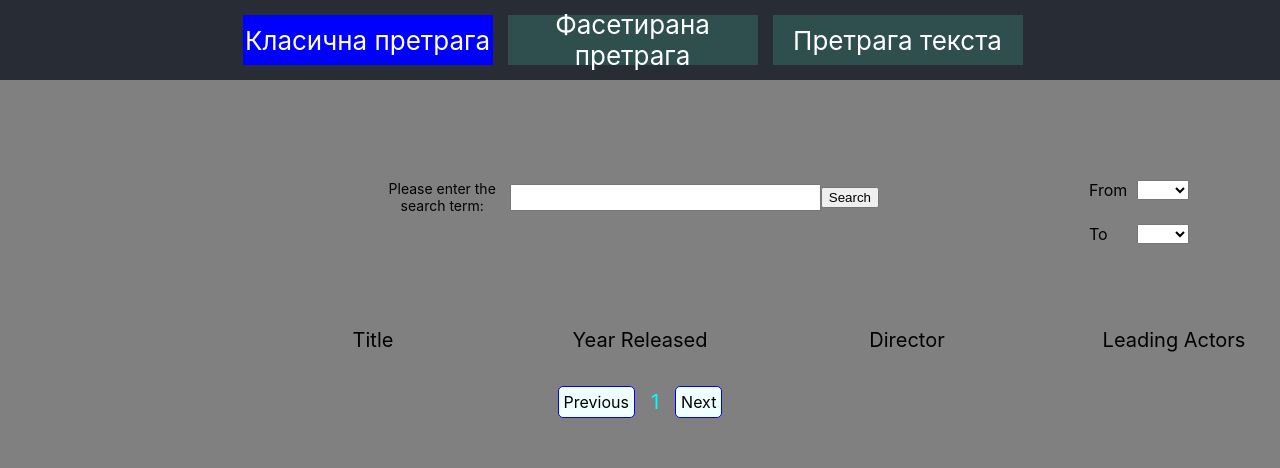
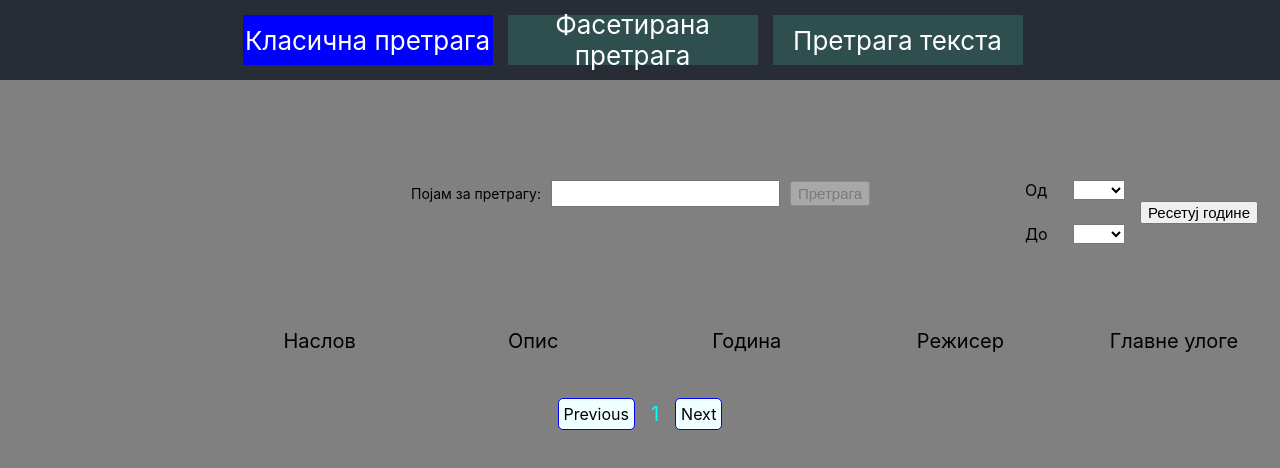
Before and after one commit to markoDragusic/solr_diplomski, a React (Create React App) app: page / in a window 1280 px wide. Shown: the top 468 px of the page. Built offline with nearby package versions, Linux system fonts and the light colour scheme.

Commit message:
basic search fuzzy synonyms plus design finish

```diff
--- a/src/components/basic_search/components.js
+++ b/src/components/basic_search/components.js
@@ -8,10 +8,6 @@ height: ${props => props.hasContent ? "100%" : "100vh"};
 
 `
 export const Header = styled.div`
-// display: flex;
-// position: fixed;
-// top: 0;
-// left: 0;
  background-color: #282c34;
   min-height: 10vh;
   display: flex;
@@ -29,7 +25,7 @@ flex-direction: row;
 export const SearchMain = styled.div`
 display: flex;
 flex-direction: column;
-margin-left: 30%;
+margin-left: 25%;
 max-width: 505px;
 `
 
@@ -38,9 +34,8 @@ export const SearchElements = styled.div`
 display: flex;
 flex-direction: column;
 align-items: center;
-// justify-content: center;
 padding-top: 100px;
-// margin-left: 28%;
+width: 550px;
 `
 
 const SearchItem = styled.div`
@@ -50,13 +45,14 @@ export const SearchLabel = styled(SearchItem)`
 background: gray;
 color: black;
 font-size: 14px;
+width: 100%;
+text-align: right;
 `
 export const SearchInputGroup = styled.div`
 display: flex;
 flex-direction: row;
 align-items: center;
-// padding-top: 100px;
-// margin-left: 28%;
+width: 100%;
 `
 
 export const SearchInputWrapper = styled(SearchItem)`
@@ -69,10 +65,13 @@ font-size: 18px;
 export const SearchInput = styled.input`
 font-size: 18px;
 width: 100%;
+margin-right: 10px;
 `
 
-export const SearchButton = styled(SearchItem)`
-pointer-events: ${props => props.disabled ? 'none' : 'auto'}
+export const SearchButton = styled.button`
+height: 25px;
+font-size: 15px;
+pointer-events: ${props => props.disabled ? 'none' : 'pointer'}
 `
 export const SearchResults = styled.div`
 margin-top: 20px;
@@ -95,18 +94,19 @@ cursor: pointer;
 `
 
 export const Results = styled.div`
-    margin-top: 50px;
+    margin-top: 75px;
 `
 const ResultsHeaderWrapper = styled.div`
     display: flex;
     flex-direction: row;
     justify-content: space-between;
-    margin-bottom: 24px;
+    margin-top: 35px;
+    margin-bottom: 35px;
 `
 
 export const Section = styled.div`
     width: 15%;
-    max-height: 75px;
+    // max-height: 75px;
     overflow: hidden;
     padding: 10px;
 `
@@ -119,10 +119,11 @@ export const ResultsHeader = () => {
     return(
         <ResultsHeaderWrapper>
             <HeaderSection/>
-            <HeaderSection>Title</HeaderSection>
-            <HeaderSection>Year Released</HeaderSection>
-            <HeaderSection>Director</HeaderSection>
-            <HeaderSection>Leading Actors</HeaderSection>
+            <HeaderSection>Наслов</HeaderSection>
+            <HeaderSection>Опис</HeaderSection>
+            <HeaderSection>Година</HeaderSection>
+            <HeaderSection>Режисер</HeaderSection>
+            <HeaderSection>Главне улоге</HeaderSection>
         </ResultsHeaderWrapper>
         )
 }
@@ -131,4 +132,5 @@ export const FilmItem = styled.div`
     display: flex;
     flex-direction: row;
     justify-content: space-between;
+    margin-bottom: 10px;
 `
--- a/src/components/basic_search/index.js
+++ b/src/components/basic_search/index.js
@@ -25,7 +25,7 @@ height: 100%;
     let queryValue = searchValue ?  searchValue : '*:*'
     let queryValueTerms = queryValue.split(" ")
     queryValueTerms = queryValueTerms.map((item) => {
-      return item + "~2"
+      return "(" + item + "~2)"
     })
     queryValue = "(" + queryValueTerms.join(" OR ") + ")"
 
@@ -51,7 +51,7 @@ height: 100%;
 
     query = query + queryElements.join(" AND ")
     query = start ? query + '&start=' + start : query
-    query = query + "&fl=title,director,year_released,leading_actors"
+    query = query + "&fl=title,director,year_released,leading_actors,description"
 
 
     if(!searchValue && (yearFrom || yearTo)){
@@ -101,7 +101,7 @@ function PageFaceted(props){
       <SearchMain>
         <SearchElements>
           <SearchInputGroup>
-            <SearchLabel>Please enter the search term:</SearchLabel>
+            <SearchLabel>Појам за претрагу:</SearchLabel>
             <SearchInput value={searchValue} onChange = {e => setSearchValue(e.target.value)}></SearchInput>
               <SearchButton
                 disabled={!searchValue && !(yearFrom || yearTo)}
@@ -109,7 +109,7 @@ function PageFaceted(props){
                 searchByTerm(setSearchResults, searchValue, 0, setTotal, yearFrom, yearTo, setHasContent);
                 setFromBar(searchValue);
                 setCurrentPage(1)
-              }}><button>Search</button></SearchButton>
+              }}>Претрага</SearchButton>
           </SearchInputGroup>
         </SearchElements>
       </SearchMain>
@@ -121,6 +121,7 @@ function PageFaceted(props){
         <FilmItem key={item.id}>
           <Section>{(currentPage - 1) * 10 + index + 1}.</Section>
           <Section>{item.title}</Section>
+          <Section>{item.description}</Section>
           <Section>({item.year_released})</Section>
           <Section> {item.director}</Section>
           <Section>{item.leading_actors}</Section>
--- a/src/components/basic_search/sidebar.js
+++ b/src/components/basic_search/sidebar.js
@@ -3,18 +3,33 @@ import styled from 'styled-components'
 const SidebarWrapper = styled.div`
 padding-top: 100px;
 display: flex;
-flex-direction: column;
-align-items: flex-start;
-width: 100px;
+align-items: center;
+
+// width: 100px;
 margin-left: 200px;
 `
 
 const Year = styled.div`
-margin-bottom: 24px;
+// margin-bottom: 24px;
 display: flex;
 flex-direction: row;
 justify-content: space-between;
 width: 100%;
+`
+
+const YearsSection = styled.div`
+display: flex;
+flex-direction: column;
+align-items: flex-start;
+width: 100px;
+div:first-child {
+	margin-bottom: 24px;
+}
+`
+
+const ClearYears = styled.button`
+margin-left: 15px;
+font-size: 15px;
 `
 
 
@@ -37,13 +52,19 @@ const Sidebar = (props) => {
 		setYearTo(e.target.value)
 	}
 
+	const resetYears = () => {
+		setYearFrom(null)
+		setYearTo(null)
+	}
+
 	let selectedOptionId = 0
 
 	return(
 
 	<SidebarWrapper>
+		<YearsSection>
 			<Year>
-			<label>From</label>
+					<label>Од</label>
 					<select name="select" onChange={e => selectFrom(e)}>
 			  			{years.map(function(year, index) {
 			  			  if(index == 0){
@@ -54,7 +75,7 @@ const Sidebar = (props) => {
 					</select>
 				</Year>
 				<Year>
-			<label>To</label>
+					<label>До</label>
 					<select name="select" onChange={e => selectTo(e)}>
 			  			{years.map(function(year, index) {
 			  				if(index == 0){
@@ -64,6 +85,11 @@ const Sidebar = (props) => {
 			  			})}
 					</select>
 				</Year>
+		</YearsSection>
+		<ClearYears onClick={resetYears}>
+			Ресетуј године
+		</ClearYears>
+
 
 	</SidebarWrapper>
 	)
--- a/src/components/full_text/components.js
+++ b/src/components/full_text/components.js
@@ -104,17 +104,20 @@ justify-content: space-between;
 margin-bottom: 24px;
 `
 
-export const SectionNo = styled.div`
-width: 15%;
+export const Section = styled.div`
 max-height: 75px;
 overflow: hidden;
 padding: 10px;
 `
 
-export const Section = styled.div`
-max-height: 75px;
-overflow: hidden;
-padding: 10px;
+export const SectionNo = styled(Section)`
+width: 15%;
+padding-right: 0;
+`
+
+
+export const SectionTitle = styled(Section)`
+padding-left: 0px;
 `
 
 const HeaderSection = styled(Section)`
@@ -136,8 +139,18 @@ export const ResultsHeader = () => {
 export const BookHeader = styled.div`
 display: flex;
 flex-direction: row;
+color: maroon;
+font-size: 18px;
+font-weight: 700;
 `
 
 export const BookHighlights = styled.div`
 margin-left: 15%;
+margin-bottom: 24px;
 `
+
+export const Snippet = styled.div`
+  border-bottom: 1px solid black;
+  padding-top: 15px;
+  padding-bottom: 15px;
+`
--- a/src/components/full_text/index.js
+++ b/src/components/full_text/index.js
@@ -12,11 +12,13 @@ import {
   ResultsHeader,
   BookHeader,
   BookHighlights,
-  Section,
-  SectionNo
+  SectionTitle,
+  SectionNo,
+  Snippet
   } from './components'
 import Pagination from './pagination'
 import Sidebar from './sidebar'
+import {stringToHTML, getTitle} from './helpers'
 
 export const Wrapper = styled.div`
 display: ${ props => props.show ? 'block' : 'none'};
@@ -24,38 +26,14 @@ background: gray;
 height: 100%;
 `
 
-const Snippet = styled.div`
-  border-bottom: 1px solid black;
-`
-
-    // const formatHighlight = (str) => {
-    //   var tmp = document.createElement("DIV");
-    //   tmp.innerHTML = str;
-    //   // return tmp.textContent || tmp.innerText || "";
-    //   return tmp;
-    // }
-
-  var stringToHTML = (str) => {
-    var parser = new DOMParser();
-    var doc = parser.parseFromString(str, 'text/html');
-    console.log('dok rivers', doc.body.innerHTML)
-    return doc.body.innerHTML;
-};
 
     const prepareResults = (rawResults, highlighting) => {
       let prepared = []
       let entries = Object.entries(highlighting)
 
-      console.log('hajlajt', entries)
-
-      // for(let item in entries){
-
-      // }
-
       entries.forEach( item => {
-        console.log('ajtaaaa textm',  item[1].text)
         let object = {
-          title: item[0],
+          title: getTitle(item[0]),
           first:  item[1].text ? item[1].text[0] : '',
           second:  item[1].text ?  item[1].text[1] : '',
           third:  item[1].text ? item[1].text[2] : ''
@@ -65,7 +43,6 @@ const Snippet = styled.div`
 
       })
 
-console.log('PREP', prepared)
       return prepared;
     }
 
@@ -151,14 +128,18 @@ function PageFaceted(props){
       <>
         <BookHeader key={index}>
           <SectionNo>{(currentPage - 1) * 10 + index + 1}.</SectionNo>
-          <Section>{item.title}</Section>
+          <SectionTitle>{item.title}</SectionTitle>
         </BookHeader>
         <BookHighlights>
          <Snippet>
-<div dangerouslySetInnerHTML={{__html: item.first}} />
+           <div dangerouslySetInnerHTML={{__html: item.first}} />
          </Snippet>
-         <Snippet>{item.second}</Snippet>
-         <Snippet>{item.third}</Snippet>
+         <Snippet>
+           <div dangerouslySetInnerHTML={{__html: item.second}} />
+        </Snippet>
+         <Snippet>
+           <div dangerouslySetInnerHTML={{__html: item.third}} />
+         </Snippet>
         </BookHighlights>
       </>
       ) }
```
Lines whose indentation alone changed are shown as unchanged.
